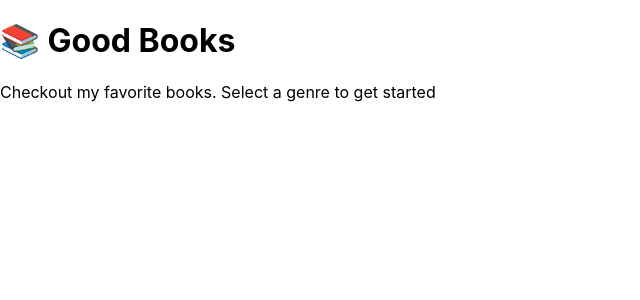
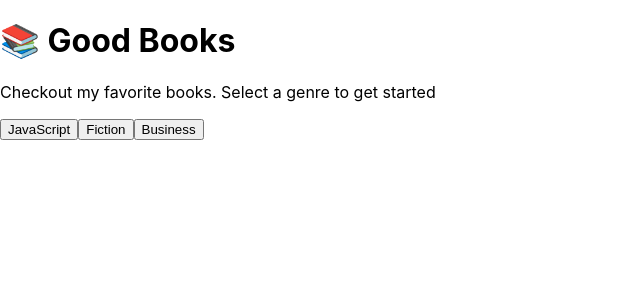
Before and after one commit to rimasrom/good-books, a React (Create React App) app in the folder my-booklist/: page / in a window 1280 px wide. Shown: the top 300 px of the page, without its empty margins (0-640 px from the left). Built offline with nearby package versions, Linux system fonts and the light colour scheme.

Commit message:
button created

```diff
--- a/my-booklist/src/App.js
+++ b/my-booklist/src/App.js
@@ -5,6 +5,11 @@ const App = () => {
     <div>
       <h1>📚 Good Books</h1>
       <p>Checkout my favorite books. Select a genre to get started</p>
+      <div className="button">
+        <button>JavaScript</button>
+        <button>Fiction</button>
+        <button>Business</button>
+      </div>
     </div>
   )
 }
```
